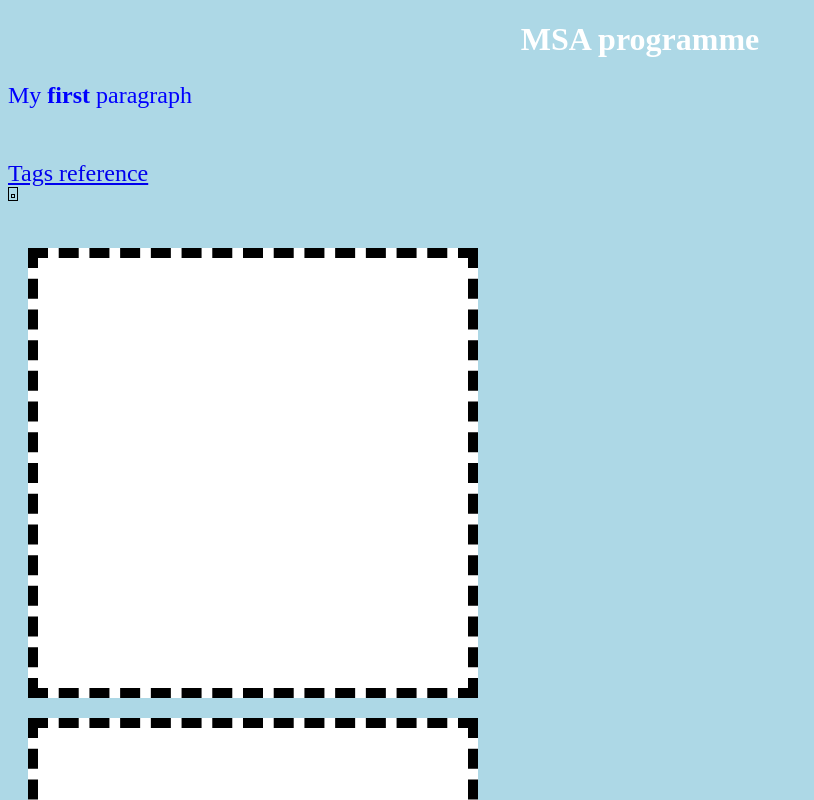
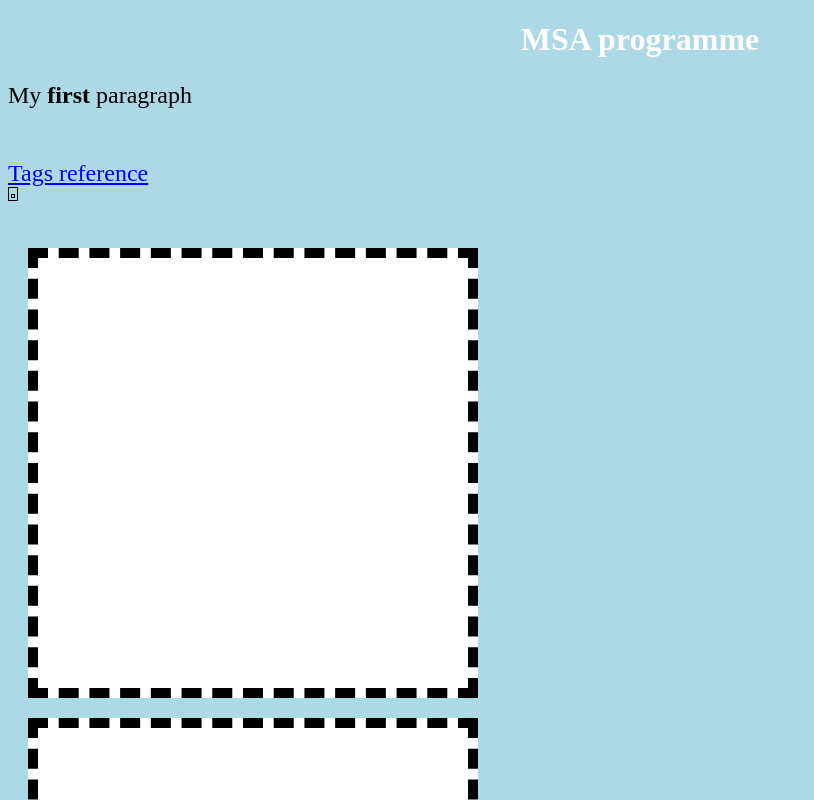
Before and after one commit to scho140/soo, a plain HTML site: page index.html in a window 1280 px wide. Shown: the top 800 px of the page, without its empty margins (0-814 px from the left). Drawn offline with Linux system fonts and the light colour scheme.

Commit message:
change paragraph font to black

```diff
--- a/index.html
+++ b/index.html
@@ -12,6 +12,7 @@
     <body>
         <h1>MSA programme</h1>
         <p class="class-example-1 class-example-2">My <strong>first</strong> paragraph</p>
+        <link rel="stylesheet" href="styles.css" />
         <br>
         <div>
 
--- a/styles.css
+++ b/styles.css
@@ -17,7 +17,7 @@ p {
   }
 
   .class-example-1 {
-    color: blue;
+    color: black;
   }
 
   #id-example-1 {
```
